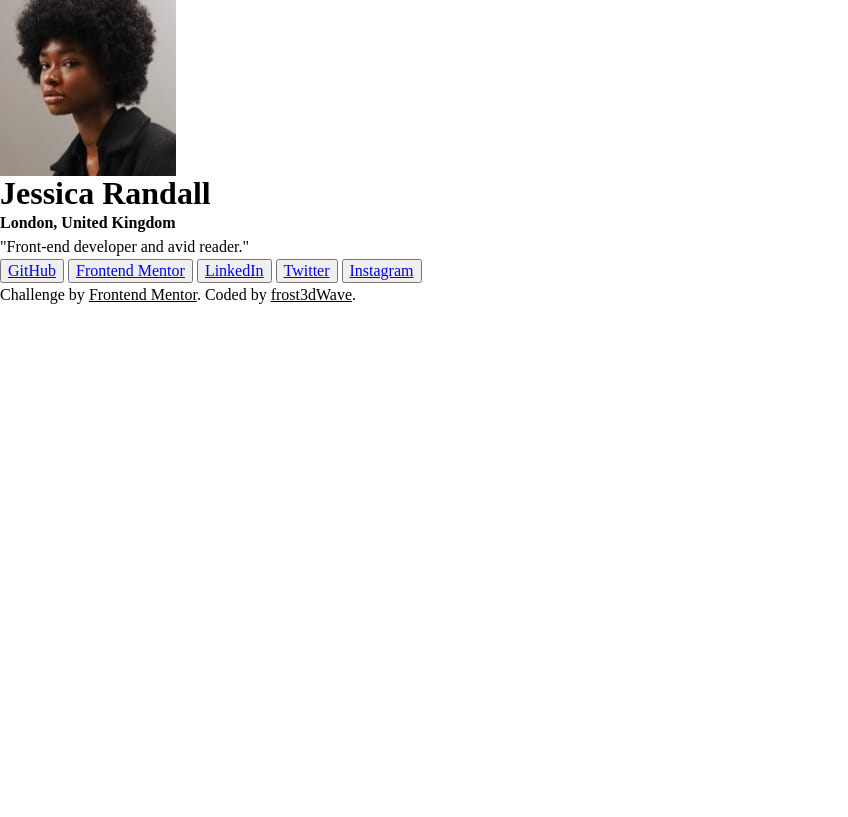
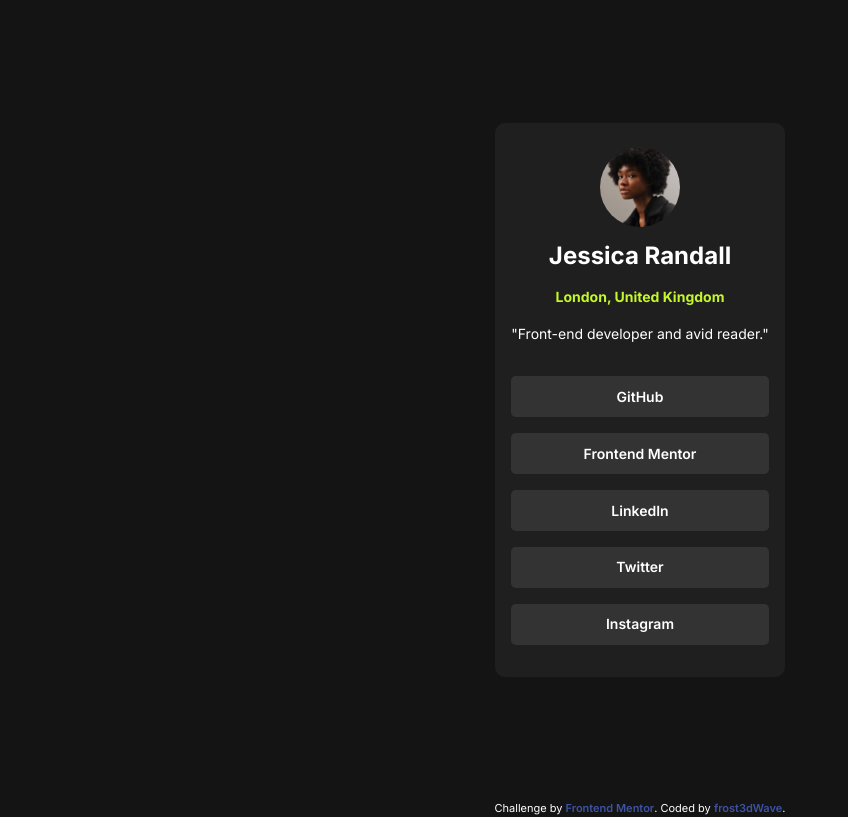
Before and after one commit to frost3dWave/Social-links-profile, a plain HTML site: page index.html in a window 1280 px wide. Shown: the whole page, without its empty margins (0-848 px from the left). Drawn offline with Linux system fonts and the light colour scheme.

Commit message:
Added basic styles for the page

```diff
--- a/style.css
+++ b/style.css
@@ -1,3 +1,11 @@
+:root {
+    --clr-grn: hsl(75, 94%, 57%);
+    --clr-white: hsl(0, 0%, 100%);
+    --clr-grey-700: hsl(0, 0%, 20%);
+    --clr-grey-800: hsl(0, 0%, 12%);
+    --clr-grey-900: hsl(0, 0%, 8%);
+}
+
 /* CSS reset */
 
 /* Box sizing rules */
@@ -77,3 +85,90 @@ textarea:not([rows]) {
 :target {
   scroll-margin-block: 5ex;
 }
+
+/* MAIN PAGE CSS  */
+body {
+    background-color: var(--clr-grey-900);
+    font-family: "Inter", sans-serif;
+    font-size: 0.875rem;
+    font-weight: 400;
+    text-align: center;
+    color: var(--clr-white);
+}
+
+main {
+    display: flex;
+    flex-direction: column;
+    align-items: center;
+    justify-content: center;
+    min-height: 100dvh;
+}
+
+.wrapper {
+    background-color: var(--clr-grey-800);
+    display: flex;
+    flex-direction: column;
+    align-items: center;
+    justify-content: center;
+    border-radius: 0.625rem;
+}
+
+.profile {
+    display: flex;
+    flex-direction: column;
+    align-items: center;
+    justify-content: center;
+    margin-top: 24px;
+    margin-inline: 16px;
+    gap: 1rem;
+}
+
+.profile-pic {
+    max-width: 5rem;
+    height: auto;
+    border-radius: 50%;
+}
+
+.profile-name {
+    font-size: 1.5rem;
+    font-weight: 700;
+    color: var(--clr-white);
+}
+
+.profile-location {
+    font-weight: 600;
+    color: var(--clr-grn);
+}
+
+.profile-designation {
+    color: var(--clr-white);
+}
+
+.links {
+    display: flex;
+    flex-direction: column;
+    align-items: center;
+    justify-content: center;
+    gap: 1rem;
+    margin: 16px auto;
+    padding-block: 16px;
+    padding-inline: 16px;
+    min-width: 100%;
+}
+
+button {
+    background-color: var(--clr-grey-700);
+    border: none;
+    border-radius: 0.3rem;
+    min-width: 100%;
+    padding-block: 12.8px;
+}
+
+a {
+    color: var(--clr-white);
+    text-decoration: none;
+    font-weight: 600;
+}
+
+.attribution { font-size: 0.6875rem; text-align: center; }
+.attribution a { color: hsl(228, 45%, 44%); }
```
